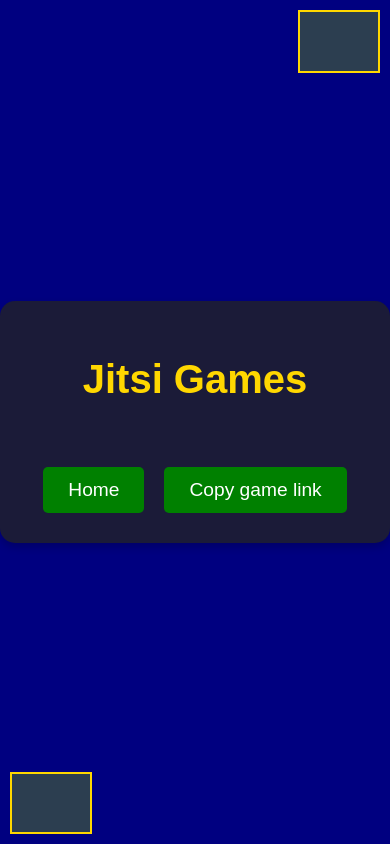
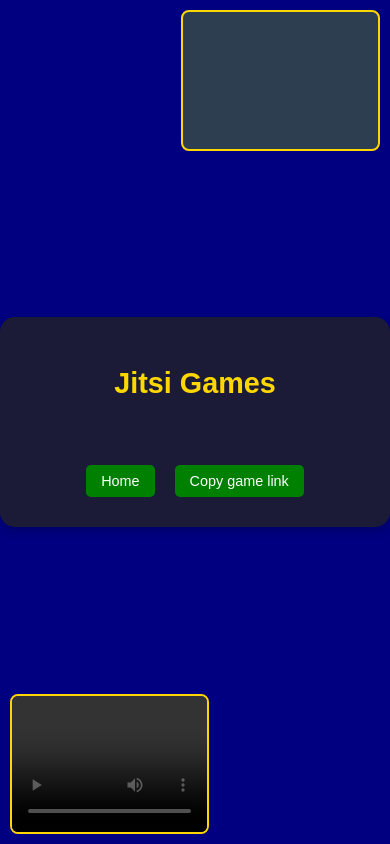
Before and after one commit to DonovanAndrews300/Jitsi-Games, a website built with Vite: page client/src/pages/gameContainer.html in a window 390 px wide. Built offline with nearby package versions, Linux system fonts and the light colour scheme; no server answers.

Commit message:
added native video tag controls to give better ux

```diff
--- a/client/src/css/gameContainer.css
+++ b/client/src/css/gameContainer.css
@@ -1,3 +1,4 @@
+/* General body styling */
 body {
     background-color: navy;
     color: white;
@@ -8,10 +9,14 @@
     justify-content: center;
     align-items: center;
     height: 100vh;
+    overflow: hidden; /* Prevents unwanted scrolling */
 }
+
+/* Main container */
 .container {
     text-align: center;
     width: 800px;
+    max-width: 100%; /* Ensures responsive width */
     padding: 30px;
     background-color: #1b1b38;
     border-radius: 15px;
@@ -21,17 +26,22 @@
     align-items: center;
     justify-content: center;
 }
+
+/* Title styling */
 h1 {
     font-size: 2.5em;
     margin-bottom: 20px;
     color: gold;
 }
 
+/* Flexbox for buttons */
 .buttons {
     display: flex;
     justify-content: center;
     margin-top: 45px;
 }
+
+/* Video container with position and size adjustments */
 .video-container {
     position: absolute;
     width: 100%;
@@ -39,36 +49,81 @@
     pointer-events: none;
 }
 
+/* Local video with adjustments for responsiveness */
 #localVideo {
     position: absolute;
     bottom: 10px;
     left: 10px;
     width: 20vw;
     height: 15vw;
+    max-width: 300px; /* Ensures a cap for small screens */
+    max-height: 225px;
     background: #2c3e50;
     border: 2px solid gold;
+    border-radius: 8px; /* Slight rounding for aesthetics */
 }
 
+/* Remote video with similar styling */
 #remoteVideo {
     position: absolute;
     top: 10px;
     right: 10px;
     width: 20vw;
     height: 15vw;
+    max-width: 300px;
+    max-height: 225px;
     background: #2c3e50;
     border: 2px solid gold;
+    border-radius: 8px;
 }
+
+/* Button styling with hover effect */
 button {
     padding: 12px 25px;
     font-size: 1.2em;
-    margin: 0px 10px 0px 10px;
+    margin: 0 10px;
     color: white;
     background-color: #008000;
     border: none;
     border-radius: 5px;
     cursor: pointer;
-    transition: background-color 0.3s ease;
+    transition: background-color 0.3s ease, transform 0.2s ease;
 }
+
 button:hover {
     background-color: #005700;
+    transform: scale(1.05); /* Slight scaling effect on hover */
 }
+
+/* Responsive layout adjustments */
+@media screen and (max-width: 768px) {
+    #localVideo, #remoteVideo {
+        width: 40vw;
+        height: 30vw;
+    }
+
+    h1 {
+        font-size: 2em;
+    }
+
+    button {
+        font-size: 1em;
+        padding: 10px 20px;
+    }
+}
+
+@media screen and (max-width: 480px) {
+    #localVideo, #remoteVideo {
+        width: 50vw;
+        height: 35vw;
+    }
+
+    h1 {
+        font-size: 1.8em;
+    }
+
+    button {
+        font-size: 0.9em;
+        padding: 8px 15px;
+    }
+}
--- a/client/src/pages/gameContainer.html
+++ b/client/src/pages/gameContainer.html
@@ -7,7 +7,7 @@
     <link rel="stylesheet" href="../css/gameContainer.css"/>
 </head>
 <body>
-    <video id="localVideo" autoplay playsinline></video>
+    <video id="localVideo" controls autoplay playsinline></video>
     <video id="remoteVideo" autoplay></video>
     <div class="container">
         <h1>Jitsi Games</h1>
```
